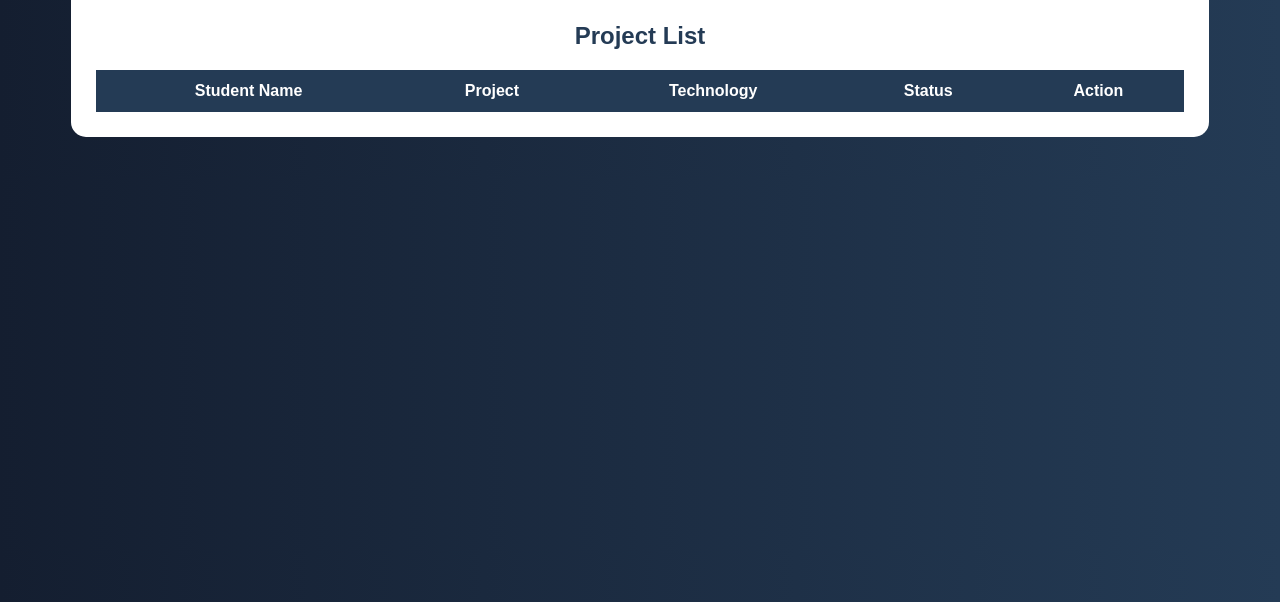
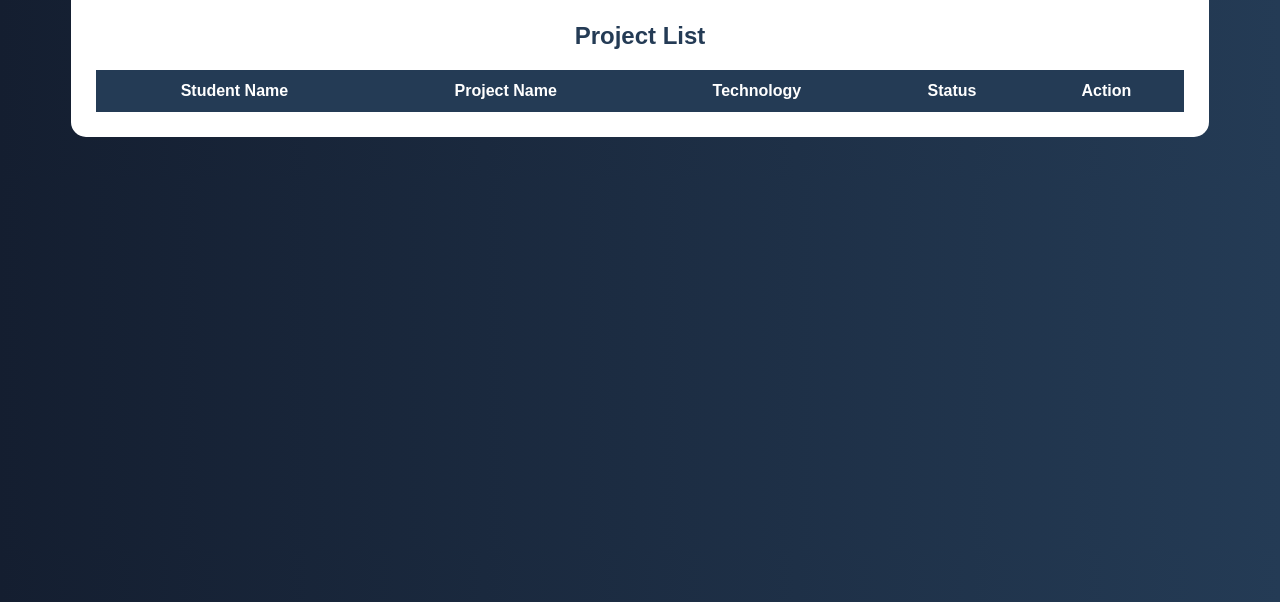
Before and after one commit to narayanatavva123/student-project-management-system, a website: page public/index.html in a window 1280 px wide. Shown: the part 198-800 px from the top of the page. Drawn offline with Linux system fonts and the light colour scheme; no server answers.

Commit message:
Rename 'Project' header to 'Project Name'

```diff
--- a/public/index.html
+++ b/public/index.html
@@ -28,7 +28,7 @@
     <thead>
       <tr>
         <th>Student Name</th>
-        <th>Project</th>
+        <th>Project Name</th>
         <th>Technology</th>
         <th>Status</th>
         <th>Action</th>
```
